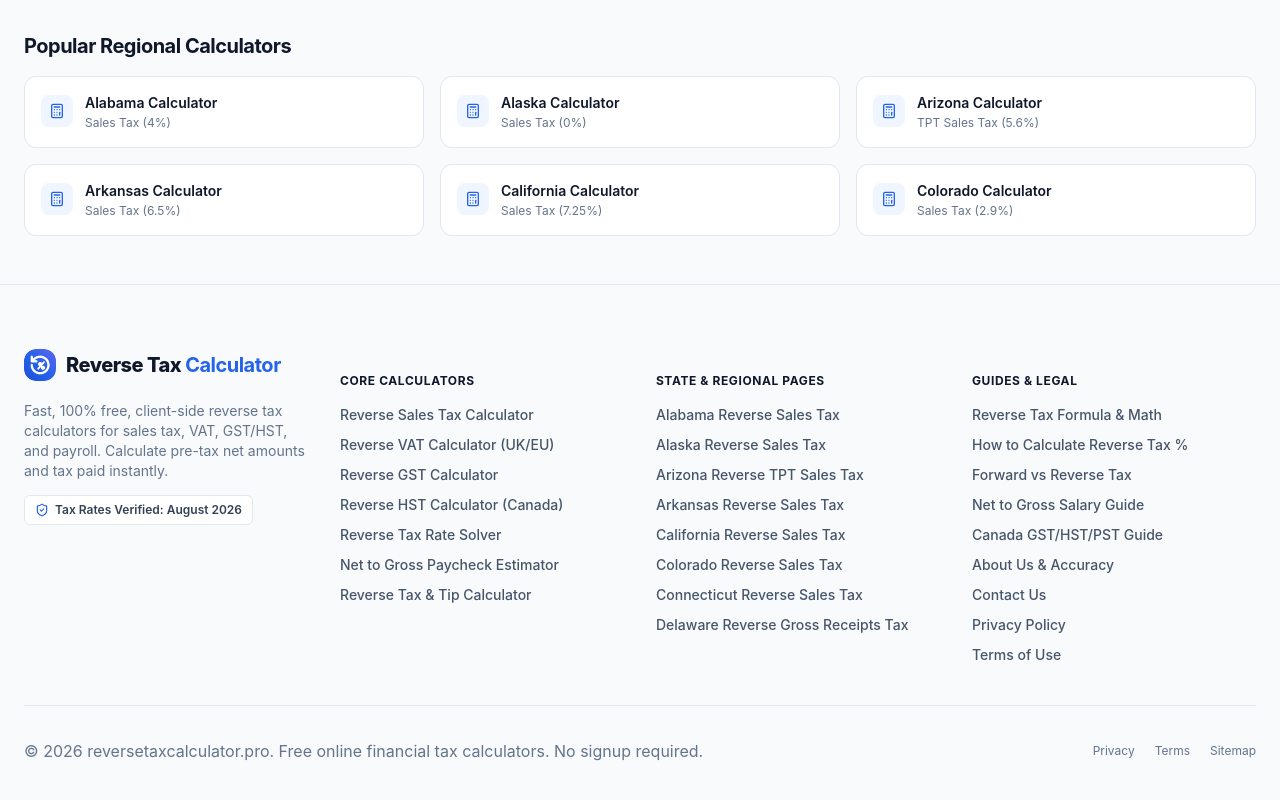
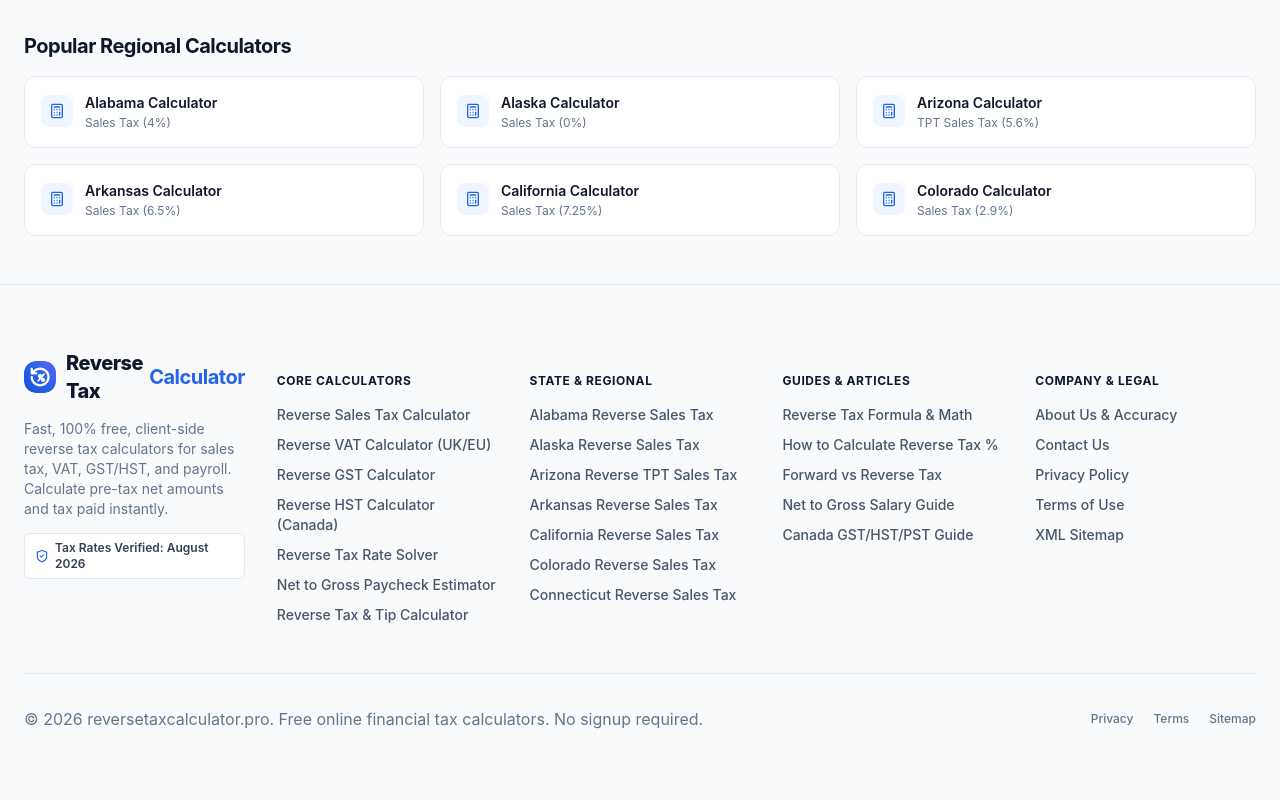
Before and after one commit to akashojha2011-jpg/reverse-tax-calculator, a Next.js app: page / in a window 1280 px wide. Shown: the part 4564-5364 px from the top of the page. Built offline with nearby package versions, Linux system fonts and the light colour scheme.

Commit message:
Separate Guides and Legal into distinct columns with consistent typography and alignment

```diff
--- a/components/Footer.tsx
+++ b/components/Footer.tsx
@@ -8,14 +8,15 @@ export function Footer() {
   return (
     <footer className="w-full bg-slate-50 text-slate-600 py-12 md:py-16 border-t border-slate-200">
       <div className="max-w-7xl mx-auto px-4 sm:px-6">
-        <div className="grid grid-cols-1 md:grid-cols-4 gap-8 mb-10 items-start">
+        {/* 5-Column Main Footer Grid */}
+        <div className="grid grid-cols-1 sm:grid-cols-2 lg:grid-cols-5 gap-8 mb-12 items-start">
 
           {/* Col 1: Brand & Overview */}
-          <div className="space-y-3.5">
+          <div className="space-y-3.5 sm:col-span-2 lg:col-span-1">
             <Link href="/" className="inline-flex items-center hover:opacity-90 transition-opacity">
               <Logo />
             </Link>
-            <p className="text-slate-500 text-xs sm:text-sm leading-relaxed">
+            <p className="text-slate-500 text-xs sm:text-sm leading-relaxed font-normal">
               Fast, 100% free, client-side reverse tax calculators for sales tax, VAT, GST/HST, and payroll. Calculate pre-tax net amounts and tax paid instantly.
             </p>
             <div className="inline-flex items-center gap-1.5 px-2.5 py-1.5 rounded-md bg-white border border-slate-200 text-slate-700 text-xs font-semibold shadow-2xs">
@@ -31,37 +32,37 @@ export function Footer() {
             </h3>
             <ul className="space-y-2.5 text-xs sm:text-sm font-medium">
               <li>
-                <Link href="/reverse-sales-tax-calculator" className="text-slate-600 hover:text-blue-600 hover:underline transition-colors">
+                <Link href="/reverse-sales-tax-calculator" className="text-slate-600 hover:text-blue-600 hover:underline transition-colors block">
                   Reverse Sales Tax Calculator
                 </Link>
               </li>
               <li>
-                <Link href="/reverse-vat-calculator" className="text-slate-600 hover:text-blue-600 hover:underline transition-colors">
+                <Link href="/reverse-vat-calculator" className="text-slate-600 hover:text-blue-600 hover:underline transition-colors block">
                   Reverse VAT Calculator (UK/EU)
                 </Link>
               </li>
               <li>
-                <Link href="/reverse-gst-calculator" className="text-slate-600 hover:text-blue-600 hover:underline transition-colors">
+                <Link href="/reverse-gst-calculator" className="text-slate-600 hover:text-blue-600 hover:underline transition-colors block">
                   Reverse GST Calculator
                 </Link>
               </li>
               <li>
-                <Link href="/reverse-hst-calculator" className="text-slate-600 hover:text-blue-600 hover:underline transition-colors">
+                <Link href="/reverse-hst-calculator" className="text-slate-600 hover:text-blue-600 hover:underline transition-colors block">
                   Reverse HST Calculator (Canada)
                 </Link>
               </li>
               <li>
-                <Link href="/reverse-tax-rate-calculator" className="text-slate-600 hover:text-blue-600 hover:underline transition-colors">
+                <Link href="/reverse-tax-rate-calculator" className="text-slate-600 hover:text-blue-600 hover:underline transition-colors block">
                   Reverse Tax Rate Solver
                 </Link>
               </li>
               <li>
-                <Link href="/reverse-income-tax-calculator" className="text-slate-600 hover:text-blue-600 hover:underline transition-colors">
+                <Link href="/reverse-income-tax-calculator" className="text-slate-600 hover:text-blue-600 hover:underline transition-colors block">
                   Net to Gross Paycheck Estimator
                 </Link>
               </li>
               <li>
-                <Link href="/reverse-sales-tax-and-tip-calculator" className="text-slate-600 hover:text-blue-600 hover:underline transition-colors">
+                <Link href="/reverse-sales-tax-and-tip-calculator" className="text-slate-600 hover:text-blue-600 hover:underline transition-colors block">
                   Reverse Tax & Tip Calculator
                 </Link>
               </li>
@@ -71,14 +72,14 @@ export function Footer() {
           {/* Col 3: Popular State & Region Pages */}
           <div>
             <h3 className="text-slate-900 font-bold text-xs uppercase tracking-wider mb-4">
-              State & Regional Pages
+              State & Regional
             </h3>
             <ul className="space-y-2.5 text-xs sm:text-sm font-medium">
-              {REGIONS.slice(0, 8).map((r) => (
+              {REGIONS.slice(0, 7).map((r) => (
                 <li key={r.slug}>
                   <Link
                     href={`/${r.slug}-reverse-sales-tax-calculator`}
-                    className="text-slate-600 hover:text-blue-600 hover:underline transition-colors"
+                    className="text-slate-600 hover:text-blue-600 hover:underline transition-colors block"
                   >
                     {r.name} Reverse {r.taxName}
                   </Link>
@@ -87,65 +88,80 @@ export function Footer() {
             </ul>
           </div>
 
-          {/* Col 4: Guides & Legal */}
+          {/* Col 4: Guides & Articles (SEPARATE HEADER) */}
           <div>
             <h3 className="text-slate-900 font-bold text-xs uppercase tracking-wider mb-4">
-              Guides & Legal
+              Guides & Articles
             </h3>
             <ul className="space-y-2.5 text-xs sm:text-sm font-medium">
               <li>
-                <Link href="/reverse-tax-formula" className="text-slate-600 hover:text-blue-600 hover:underline transition-colors">
+                <Link href="/reverse-tax-formula" className="text-slate-600 hover:text-blue-600 hover:underline transition-colors block">
                   Reverse Tax Formula & Math
                 </Link>
               </li>
               <li>
-                <Link href="/guides/how-to-calculate-reverse-tax-percentage" className="text-slate-600 hover:text-blue-600 hover:underline transition-colors">
+                <Link href="/guides/how-to-calculate-reverse-tax-percentage" className="text-slate-600 hover:text-blue-600 hover:underline transition-colors block">
                   How to Calculate Reverse Tax %
                 </Link>
               </li>
               <li>
-                <Link href="/guides/reverse-tax-calculator-vs-forward-tax-calculator" className="text-slate-600 hover:text-blue-600 hover:underline transition-colors">
+                <Link href="/guides/reverse-tax-calculator-vs-forward-tax-calculator" className="text-slate-600 hover:text-blue-600 hover:underline transition-colors block">
                   Forward vs Reverse Tax
                 </Link>
               </li>
               <li>
-                <Link href="/guides/net-to-gross-salary-explained" className="text-slate-600 hover:text-blue-600 hover:underline transition-colors">
+                <Link href="/guides/net-to-gross-salary-explained" className="text-slate-600 hover:text-blue-600 hover:underline transition-colors block">
                   Net to Gross Salary Guide
                 </Link>
               </li>
               <li>
-                <Link href="/guides/gst-vs-hst-vs-pst-canada-explained" className="text-slate-600 hover:text-blue-600 hover:underline transition-colors">
+                <Link href="/guides/gst-vs-hst-vs-pst-canada-explained" className="text-slate-600 hover:text-blue-600 hover:underline transition-colors block">
                   Canada GST/HST/PST Guide
                 </Link>
               </li>
+            </ul>
+          </div>
+
+          {/* Col 5: Company & Legal (SEPARATE HEADER) */}
+          <div>
+            <h3 className="text-slate-900 font-bold text-xs uppercase tracking-wider mb-4">
+              Company & Legal
+            </h3>
+            <ul className="space-y-2.5 text-xs sm:text-sm font-medium">
               <li>
-                <Link href="/about" className="text-slate-600 hover:text-blue-600 hover:underline transition-colors">
+                <Link href="/about" className="text-slate-600 hover:text-blue-600 hover:underline transition-colors block">
                   About Us & Accuracy
                 </Link>
               </li>
               <li>
-                <Link href="/contact" className="text-slate-600 hover:text-blue-600 hover:underline transition-colors">
+                <Link href="/contact" className="text-slate-600 hover:text-blue-600 hover:underline transition-colors block">
                   Contact Us
                 </Link>
               </li>
               <li>
-                <Link href="/privacy-policy" className="text-slate-600 hover:text-blue-600 hover:underline transition-colors">
+                <Link href="/privacy-policy" className="text-slate-600 hover:text-blue-600 hover:underline transition-colors block">
                   Privacy Policy
                 </Link>
               </li>
               <li>
-                <Link href="/terms" className="text-slate-600 hover:text-blue-600 hover:underline transition-colors">
+                <Link href="/terms" className="text-slate-600 hover:text-blue-600 hover:underline transition-colors block">
                   Terms of Use
+                </Link>
+              </li>
+              <li>
+                <Link href="/sitemap.xml" className="text-slate-600 hover:text-blue-600 hover:underline transition-colors block">
+                  XML Sitemap
                 </Link>
               </li>
             </ul>
           </div>
+
         </div>
 
         {/* Bottom Bar */}
-        <div className="pt-8 border-t border-slate-200 flex flex-col sm:flex-row items-center justify-between gap-4 text-xs text-slate-500">
+        <div className="pt-8 border-t border-slate-200 flex flex-col sm:flex-row items-center justify-between gap-4 text-xs text-slate-500 font-normal">
           <p className="m-0 text-slate-500">© {new Date().getFullYear()} reversetaxcalculator.pro. Free online financial tax calculators. No signup required.</p>
-          <div className="flex items-center gap-5">
+          <div className="flex items-center gap-5 font-medium">
             <Link href="/privacy-policy" className="text-slate-500 hover:text-slate-900 transition-colors">Privacy</Link>
             <Link href="/terms" className="text-slate-500 hover:text-slate-900 transition-colors">Terms</Link>
             <Link href="/sitemap.xml" className="text-slate-500 hover:text-slate-900 transition-colors">Sitemap</Link>
```
